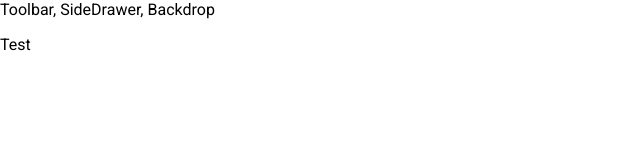
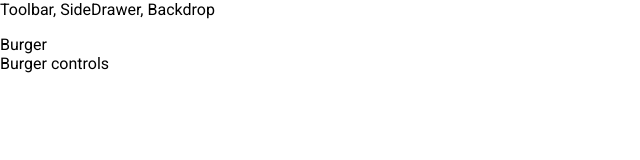
Before and after one commit to bartlomiejwiejak/burger-project, a React (Create React App) app: page / in a window 1280 px wide. Shown: the top 160 px of the page, without its empty margins (0-640 px from the left). Built offline with nearby package versions, Linux system fonts and the light colour scheme.

Commit message:
implement burger-builder component

```diff
--- a/package.json
+++ b/package.json
@@ -6,6 +6,7 @@
     "@testing-library/jest-dom": "^4.2.4",
     "@testing-library/react": "^9.5.0",
     "@testing-library/user-event": "^7.2.1",
+    "node-sass": "^4.13.1",
     "react": "^16.13.1",
     "react-dom": "^16.13.1",
     "react-scripts": "3.4.1"
--- a/src/App.js
+++ b/src/App.js
@@ -1,11 +1,12 @@
 import React, { Component } from 'react';
 import Layout from './components/Layout/Layout';
+import BurgerBuilder from './containers/BurgerBuilder/BurgerBuilder';
 class App extends Component {
   render() {
     return (
       <div>
         <Layout>
-          <p>Test</p>
+          <BurgerBuilder />
         </Layout>
       </div>
     );
--- a/src/components/Layout/Layout.js
+++ b/src/components/Layout/Layout.js
@@ -1,6 +1,6 @@
 import React from 'react';
 import Auxiliary from '../../hoc/Auxiliary';
-
+import './Layout.scss';
 const Layout = (props) => (
   <Auxiliary>
     <div>Toolbar, SideDrawer, Backdrop</div>
--- /dev/null
+++ b/src/components/Layout/Layout.scss
@@ -0,0 +1,3 @@
+main {
+  margin-top: 16px;
+}
--- /dev/null
+++ b/src/containers/BurgerBuilder/BurgerBuilder.js
@@ -0,0 +1,19 @@
+import React, { Component } from 'react';
+import Aux from '../../hoc/Auxiliary';
+
+class BurgerBuilder extends Component {
+  constructor(props) {
+    super(props);
+    this.state = {}
+  }
+  render() {
+    return (
+      <Aux>
+        <div>Burger</div>
+        <div>Burger controls</div>
+      </Aux>
+    );
+  }
+}
+
+export default BurgerBuilder;
```
Also changed, not shown: 1 other file (tests, documents, lock files or other folders).
